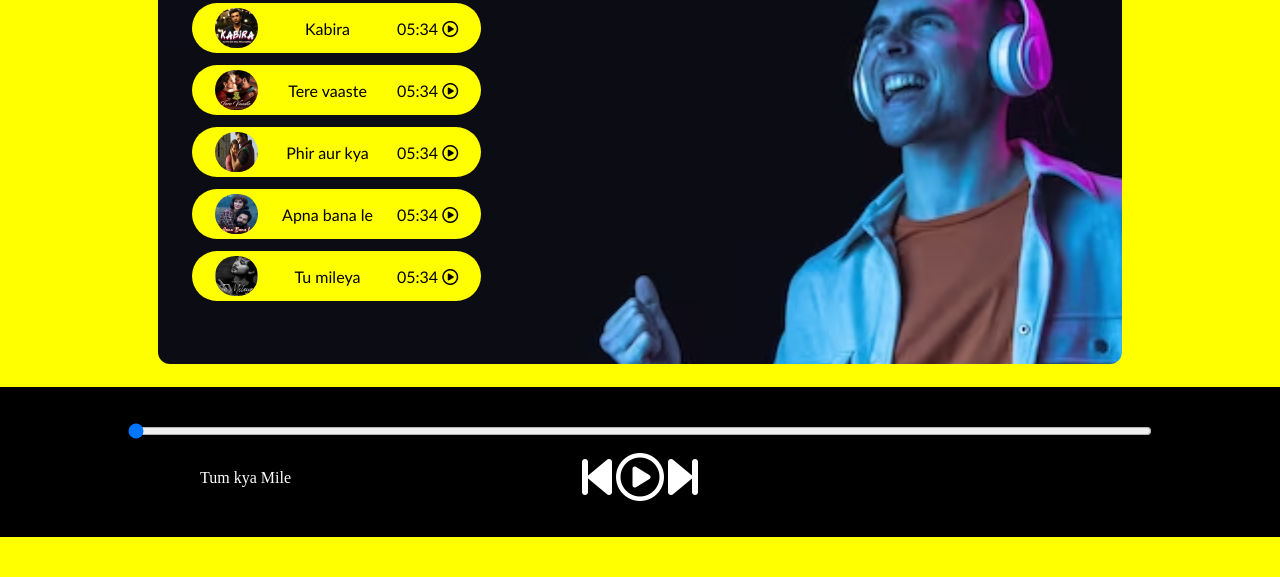
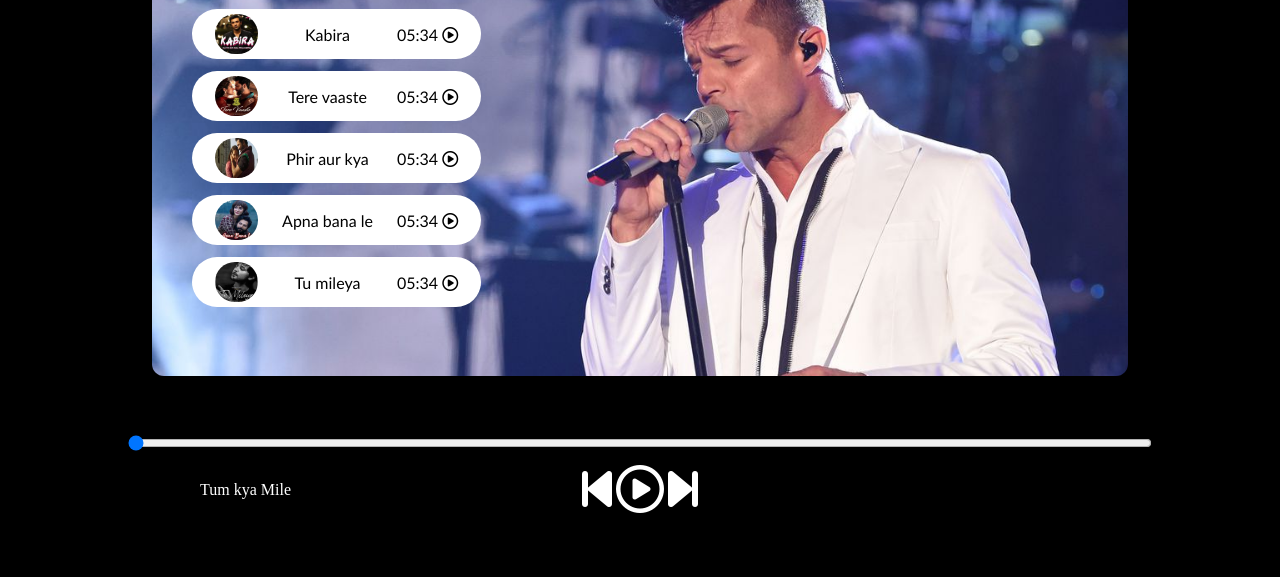
Before and after one commit to arpitjain1001/spotifyproject, a plain HTML site: page index.html in a window 1280 px wide. Shown: the part 223-800 px from the top of the page. Drawn offline with Linux system fonts and the light colour scheme.

Commit message:
css applied

```diff
--- a/script.js
+++ b/script.js
@@ -6,7 +6,7 @@ let myprogressbar = document.getElementById('myprogressbar');
 let gif = document.getElementById('gif');
 let masterSongName = document.getElementById('masterSongName');
 let songitems = Array.from(document.getElementsByClassName('songitem'));
-let search = document.getElementsByClassName('search')
+// let search = document.getElementsByClassName('search')
 
 
 let songs = [
@@ -78,12 +78,12 @@ Array.from(document.getElementsByClassName('songitemplay')).forEach((element) =>
         masterplay.classList.add("fa-pause-circle");
     })
 })
-document.getElementsByClassName('search').addEventListener('search', () => {
-    console.log("chl rah ah")
-    if(Q(songname__icontains = search)){
+// document.getElementsByClassName('search').addEventListener('search', () => {
+//     console.log("chl rah ah")
+//     if(Q(songname__icontains = search)){
 
-    }
-})
+//     }
+// })
 
 document.getElementById('next').addEventListener('click', () => {
     if (songindex >= 5) {
--- a/style.css
+++ b/style.css
@@ -1,5 +1,5 @@
 body {
-    background-color: yellow;
+    background-color: black;
 }
 
 * {
@@ -31,15 +31,15 @@ form{
 .container {
     /**/
     min-height: 55vh;/*neeche black vaala box sa h uske liye h yeh*/
-    color: red;
+    color: black;
     font-family: 'Gill Sans', 'Gill Sans MT', Calibri, 'Trebuchet MS', sans-serif;
     display: flex;
     margin: 23px auto;
     width: 70%;
     background-color: black;
     border-radius: 12px;
-    padding: 34px;
-    background-image: url("ig.jpg");
+    padding: 40px;
+    background-image: url("img.jpg");
     background-repeat: no-repeat;
 
 
@@ -94,7 +94,7 @@ nav ul li {
     justify-content: space-between;
     align-items: center;
     border-radius: 34px;
-    background-color:yellow;
+    background-color:white;
 
 }
  .songitem img {
```
Also changed, not shown: img.jpg (added).
